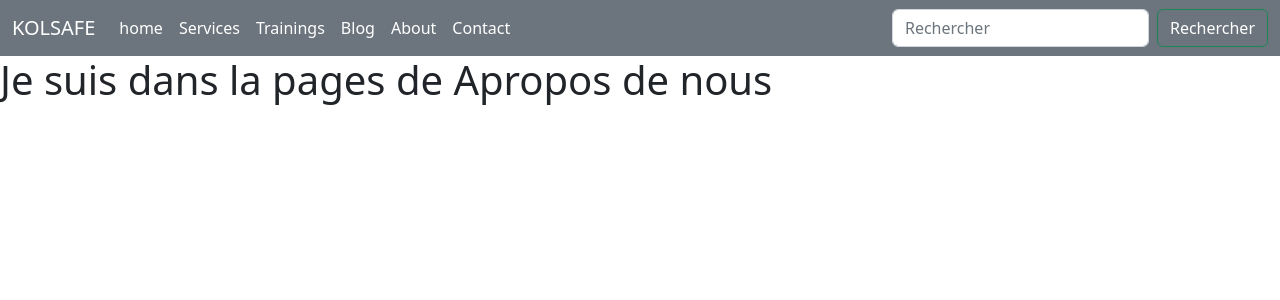
After one commit to AbassRGV/AbassRGV, a Django app: page /about/listAbout/ in a window 1280 px wide. The commit adds this page. Shown: the top 300 px of the page. Run offline with Django 5.2, Linux system fonts and the light colour scheme.

Commit message:
Achevement des liens
J'ai termier le navbar et le reste des liens sur les pages blog et contact

```diff
--- a/Kolsafe/Kolsafe/urls.py
+++ b/Kolsafe/Kolsafe/urls.py
@@ -19,8 +19,10 @@ from django.urls import path, include
 
 urlpatterns = [
     path('', include('home.urls')),
-    path('', include('services.urls')),
-    path('', include('trainings.urls')),
-    path('', include('contact.urls')),
+    path('services/', include('services.urls')),
+    path('trainings/', include('trainings.urls')),
+    path('contact/', include('contact.urls')),
+    path('about/', include('about.urls')),
+    path('blog/', include('blog.urls')),
     path('admin/', admin.site.urls),
 ]
--- /dev/null
+++ b/Kolsafe/about/templates/about/listAbout.html
@@ -0,0 +1,6 @@
+{% extends 'home/base.html' %}
+
+
+{% block section %}
+<h1>Je suis dans la pages de Apropos de nous </h1>
+{% endblock %}
--- /dev/null
+++ b/Kolsafe/about/urls.py
@@ -0,0 +1,7 @@
+from django.urls import path
+from about.views import about
+
+
+urlpatterns = [
+    path('listAbout/', about, name='listAbout'),
+]
--- a/Kolsafe/about/views.py
+++ b/Kolsafe/about/views.py
@@ -1,3 +1,6 @@
 from django.shortcuts import render
 
-# Create your views here.
+
+
+def about(request):
+    return render(request, 'about/listAbout.html')
--- /dev/null
+++ b/Kolsafe/blog/templates/blog/listArticle.html
@@ -0,0 +1,6 @@
+{% extends 'home/base.html' %}
+
+
+{% block section %}
+<h1>Je suis dans la pages des Articles du site </h1>
+{% endblock %}
--- /dev/null
+++ b/Kolsafe/blog/urls.py
@@ -0,0 +1,7 @@
+from django.urls import path
+from blog.views import blog
+
+
+urlpatterns = [
+    path('listArticle/', blog, name='listArticle'),
+]
--- a/Kolsafe/blog/views.py
+++ b/Kolsafe/blog/views.py
@@ -1,3 +1,6 @@
 from django.shortcuts import render
 
-# Create your views here.
+
+
+def blog(request):
+    return render(request, 'blog/listArticle.html')
--- a/Kolsafe/home/templates/home/navbar.html
+++ b/Kolsafe/home/templates/home/navbar.html
@@ -20,15 +20,15 @@
         </li>
 
         <li class="nav-item">
-          <a class="nav-link active" href="#">Blog</a>
+          <a class="nav-link active" href="{% url 'listArticle' %}">Blog</a>
         </li>
 
         <li class="nav-item">
-          <a class="nav-link" href="#">About</a>
+          <a class="nav-link active" href="{% url 'listAbout' %}">About</a>
         </li>
 
         <li class="nav-item">
-          <a class="nav-link" href="{% url 'listContact' %}">Contact</a>
+          <a class="nav-link active" href="{% url 'listContact' %}">Contact</a>
         </li>
 
       </ul>
```
